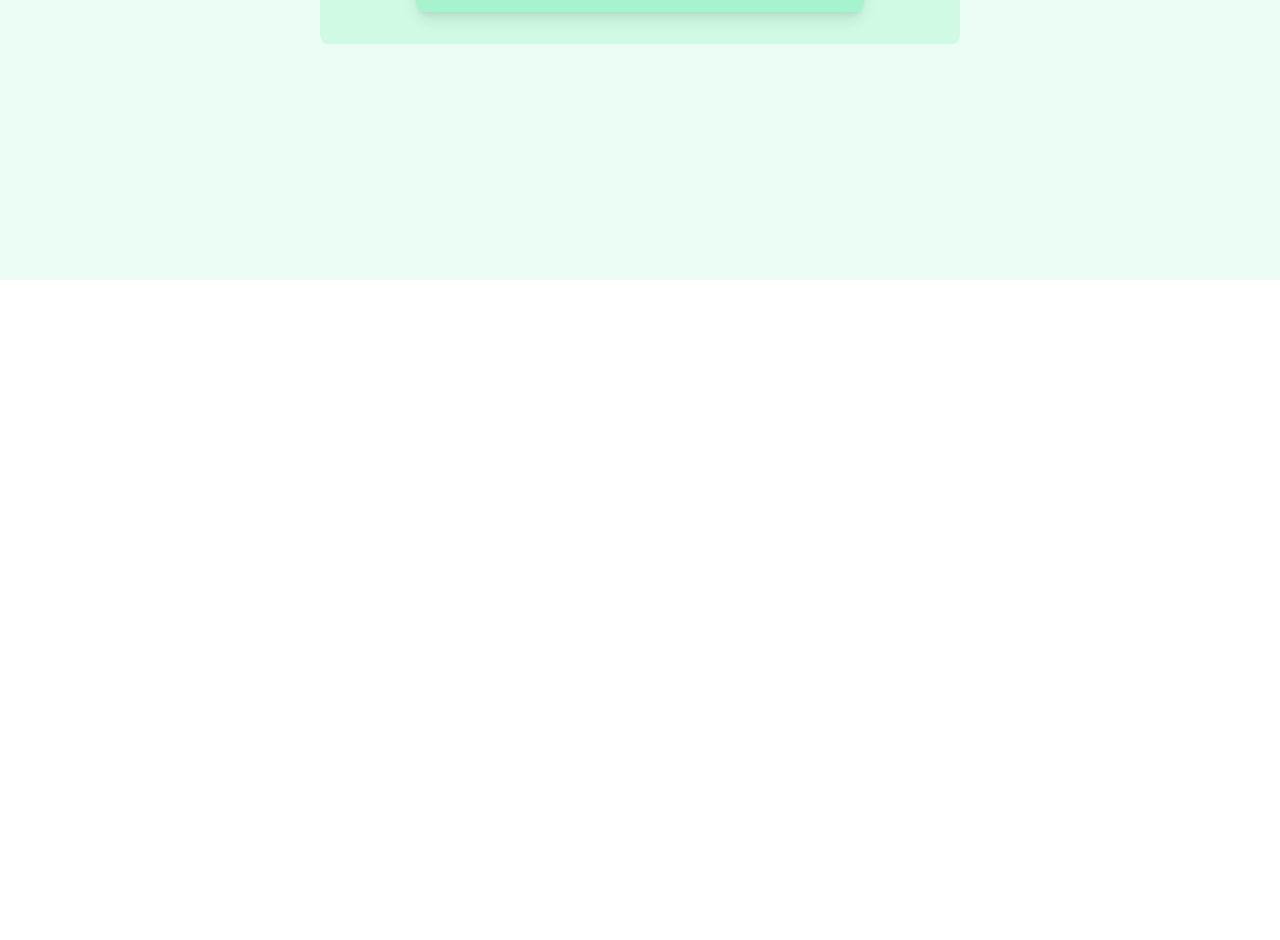
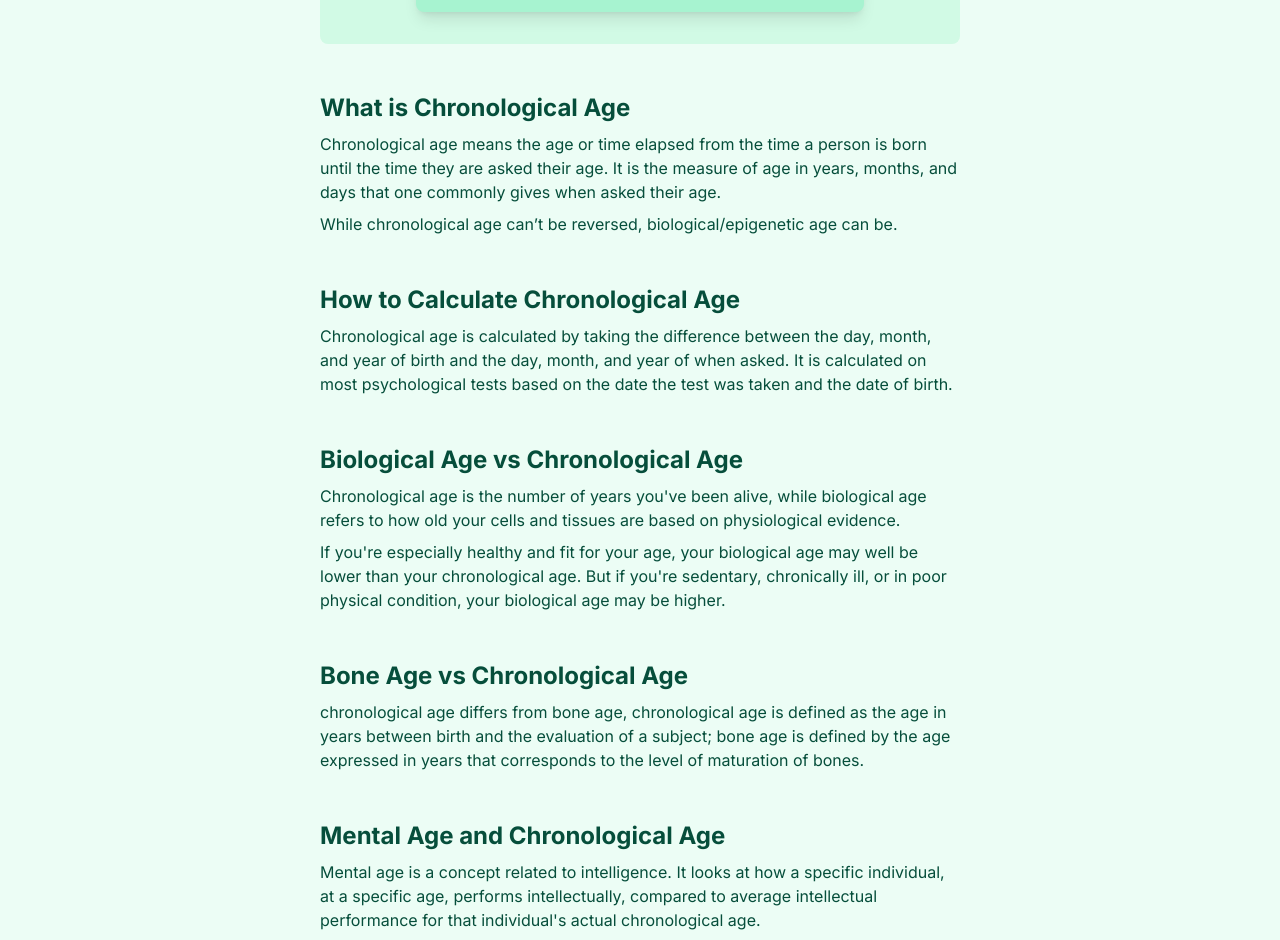
Before and after one commit to CbZeroZero/chronological-age-calculator, a Next.js app: page / in a window 1280 px wide. Shown: the part 520-1460 px from the top of the page. Before the commit the page ends 800 px from the top, so only its background shows below. Built offline with nearby package versions, Linux system fonts and the light colour scheme.

Commit message:
Add age calculator and information about chronological age

```diff
--- a/app/page.tsx
+++ b/app/page.tsx
@@ -233,6 +233,26 @@ export default function Home() {
   };
 
   return (
+    /**
+     * 西班牙语：Calculadora de Edad Cronológica
+     * 葡萄牙语：Calculadora de Idade Cronológica
+     * 日语：年齢計算機
+     * 德语：Chronologischer Altersrechner
+     * 法语
+     * 意大利
+     * 旁遮普语：ਕ੍ਰਮਿਕ ਉਮਰ ਕੈਲਕੁਲੇਟਰ
+     * 韩语：연령 계산기
+     *
+     * 年龄计算器也可以有页面，多语言竞争低
+     *
+     * What is chronological age?
+     * How to calculate chronological age
+     * biological age vs chronological age
+     * bone age vs chronological age
+     * mental age and chronological age
+     * chronological age meaning
+     */
+
     <div className="flex flex-col items-center min-h-screen py-2 bg-emerald-50">
       <div className='w-[90%] sm:w-[70%] md:w-[65%] xl:w-[50%]'>
         <h1 className="text-emerald-900	text-3xl font-bold mb-6 text-left mt-20">Chronological Age Calculator</h1>
@@ -373,31 +393,53 @@ export default function Home() {
         </div>
         {showResult && age && (
           <>
-            <h2 className="text-emerald-900	text-2xl font-bold mb-6 mt-12">Your Age</h2>
-            <div className="bg-emerald-100 flex flex-col items-center w-full flex-1 pt-10 text-center rounded-lg">
+            <h2 className="text-emerald-900	text-2xl font-bold mb-2 mt-12">Your Age</h2>
+            <div className="bg-emerald-100 flex flex-col items-center w-full flex-1 py-8 text-center rounded-lg">
               <div className="bg-emerald-200 rounded-lg shadow-lg p-8 max-w-md w-full">
-                <p className='text-emerald-800 text-base text-left pl-2 mb-2 font-medium'>
-                  {ageString}
-                </p>
+                <div className="bg-emerald-300 p-2 rounded-xl border border-stone-50">
+                  <p className='text-emerald-900 font-bold text-base text-left font-bold'>
+                    {ageString}
+                  </p>
+                </div>
+
                 <div className="grid grid-cols-2">
-                  <div className="text-gray-700 text-sm text-left font-bold bg-emerald-300 p-2 rounded-l-xl border border-stone-50">Months & Days:</div>
-                  <div className="text-gray-700 text-sm text-right bg-emerald-100 p-2 rounded-r-xl border border-stone-50">
+                  <div className="flex items-center text-emerald-900 text-sm text-left font-bold bg-emerald-300 p-2 rounded-l-xl border border-stone-50">Months & Days:</div>
+                  <div className="text-emerald-900 text-sm text-right bg-emerald-100 p-2 rounded-r-xl border border-stone-50">
                     {age.totalMonths} {formatMonths(age.totalMonths)} and {age.remainingDaysAfterMonths} {formatDays(age.remainingDaysAfterMonths)}
                   </div>
-                  <div className="text-gray-700 text-sm text-left font-bold bg-emerald-300 p-2 rounded-l-xl border border-stone-50">Weeks & Days:</div>
-                  <div className="text-gray-700 text-sm text-right bg-emerald-100 p-2 rounded-r-xl border border-stone-50">
+                  <div className="flex items-center text-emerald-900 text-sm text-left font-bold bg-emerald-300 p-2 rounded-l-xl border border-stone-50">Weeks & Days:</div>
+                  <div className="text-emerald-900 text-sm text-right bg-emerald-100 p-2 rounded-r-xl border border-stone-50">
                     {age.totalWeeks} {formatWeeks(age.totalWeeks)} and {age.remainingDaysAfterWeeks} {formatDays(age.remainingDaysAfterWeeks)}
                   </div>
-                  <div className="text-gray-700 text-sm text-left font-bold bg-emerald-300 p-2 rounded-l-xl border border-stone-50">Total Days:</div>
-                  <div className="text-gray-700 text-sm text-right bg-emerald-100 p-2 rounded-r-xl border border-stone-50">{age.totalDays} {formatDays(age.totalDays)}</div>
-                  <div className="text-gray-700 text-sm text-left font-bold bg-emerald-300 p-2 rounded-l-xl border border-stone-50">Days to Next Birthday:</div>
-                  <div className="text-gray-700 text-sm text-right bg-emerald-100 p-2 rounded-r-xl border border-stone-50">{age.daysToNextBirthday} {formatDays(age.daysToNextBirthday)}</div>
+                  <div className="flex items-center text-emerald-900 text-sm text-left font-bold bg-emerald-300 p-2 rounded-l-xl border border-stone-50">Total Days:</div>
+                  <div className="text-emerald-900 text-sm text-right bg-emerald-100 p-2 rounded-r-xl border border-stone-50">{age.totalDays} {formatDays(age.totalDays)}</div>
+                  {/* <div className="text-emerald-900 text-sm text-left font-bold bg-emerald-300 p-2 rounded-l-xl border border-stone-50">Days to Next Birthday:</div>
+                  <div className="text-emerald-900 text-sm text-right bg-emerald-100 p-2 rounded-r-xl border border-stone-50">{age.daysToNextBirthday} {formatDays(age.daysToNextBirthday)}</div> */}
                 </div>
               </div>
             </div>
           </>
         )}
+        <h2 className='text-emerald-900	text-2xl font-bold text-left mt-12'>What is Chronological Age</h2>
+        <p className='text-emerald-900 mt-2'> Chronological age means the age or time elapsed from the time a person is born until the time they are asked their age. It is the measure of age in years, months, and days that one commonly gives when asked their age.</p>
+        <p className='text-emerald-900 mt-2'>While chronological age can’t be reversed, biological/epigenetic age can be.</p>
+        <h2 className='text-emerald-900	text-2xl font-bold text-left mt-12'>How to Calculate Chronological Age</h2>
+        <p className='text-emerald-900 mt-2'>Chronological age is calculated by taking the difference between the day, month, and year of birth and the day, month, and year of when asked. It is calculated on most psychological tests based on the date the test was taken and the date of birth.</p>
+        <h2 className='text-emerald-900	text-2xl font-bold text-left mt-12'>Biological Age vs Chronological Age</h2>
+        <p className='text-emerald-900 mt-2'>
+          Chronological age is the number of years you've been alive, while biological age refers to how old your cells and tissues are based on physiological evidence.
+        </p>
+        <p className='text-emerald-900 mt-2'>
+          If you're especially healthy and fit for your age, your biological age may well be lower than your chronological age. But if you're sedentary, chronically ill, or in poor physical condition, your biological age may be higher.
+        </p>
+        <h2 className='text-emerald-900	text-2xl font-bold text-left mt-12'>Bone Age vs Chronological Age</h2>
+        <p className='text-emerald-900 mt-2'>
+          chronological age differs from bone age, chronological age is defined as the age in years between birth and the evaluation of a subject; bone age is defined by the age expressed in years that corresponds to the level of maturation of bones.
+        </p>
+        <h2 className='text-emerald-900	text-2xl font-bold text-left mt-12'>Mental Age and Chronological Age</h2>
+        <p className='text-emerald-900 mt-2'>Mental age is a concept related to intelligence. It looks at how a specific individual, at a specific age, performs intellectually, compared to average intellectual performance for that individual's actual chronological age.</p>
       </div>
+
     </div>
   );
 };
```
